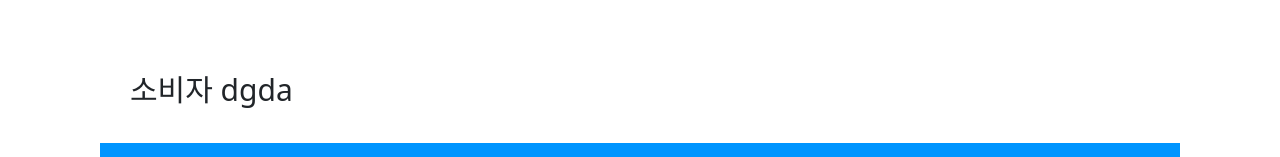
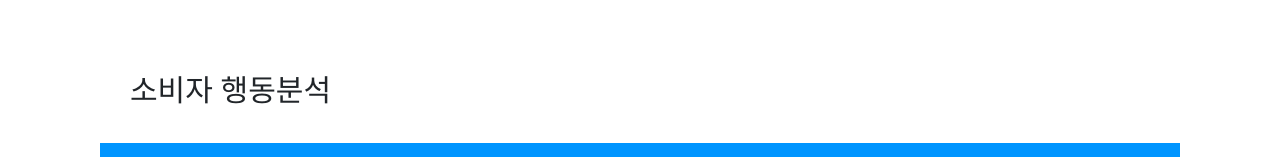
Before and after one commit to chlskrfyd/Predicting-Consumer-Behavior-Patterns, a React (Create React App) app: page /consulting in a window 1280 px wide. Shown: the part 219-376 px from the top of the page. Built offline with nearby package versions, Linux system fonts and the light colour scheme.

Commit message:
test완료
test완료 수정

```diff
--- a/src/component/Contact/Consulting.js
+++ b/src/component/Contact/Consulting.js
@@ -9,7 +9,7 @@ const Contact = () =>{
               기업컨설팅
             </div>
             <div class="temp-box-title">
-              소비자 dgda
+              소비자 행동분석
             </div>
             <div class="temp-box">6</div>
             <div class="temp-box-title">
```
